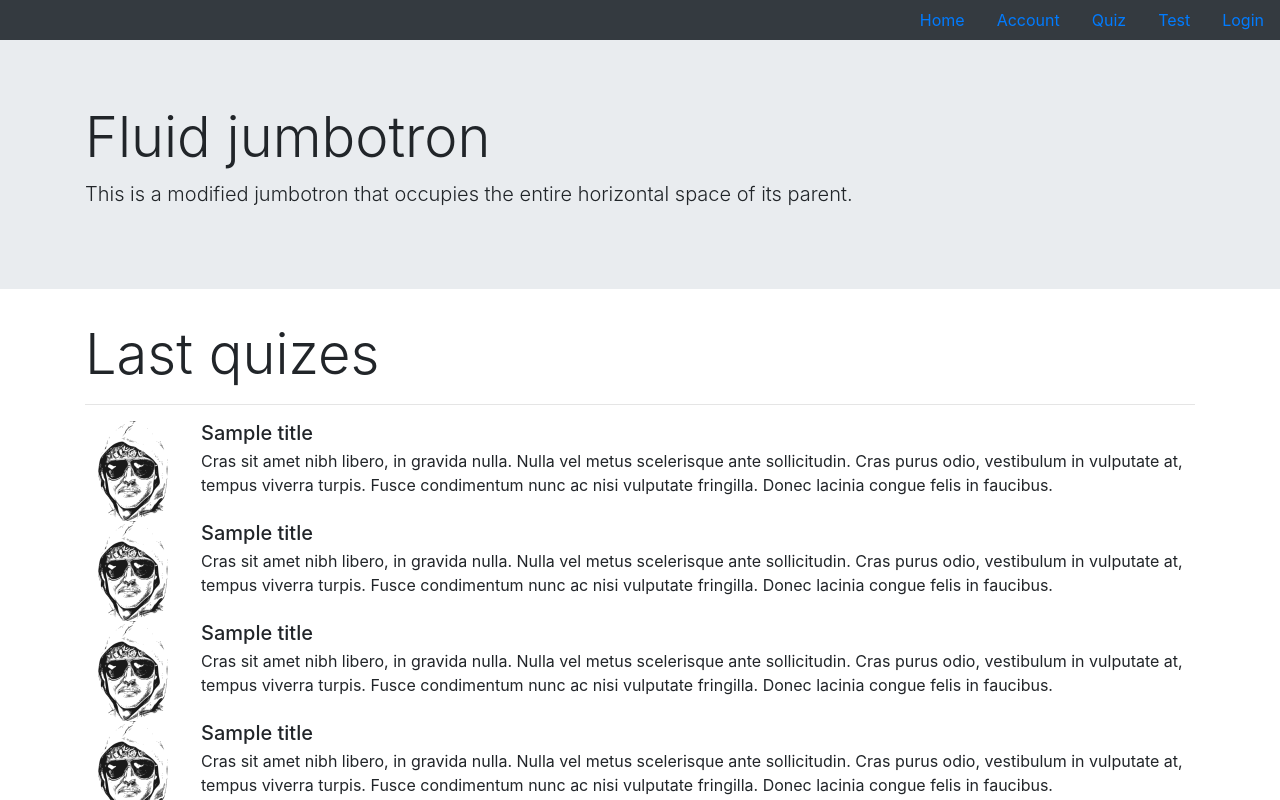
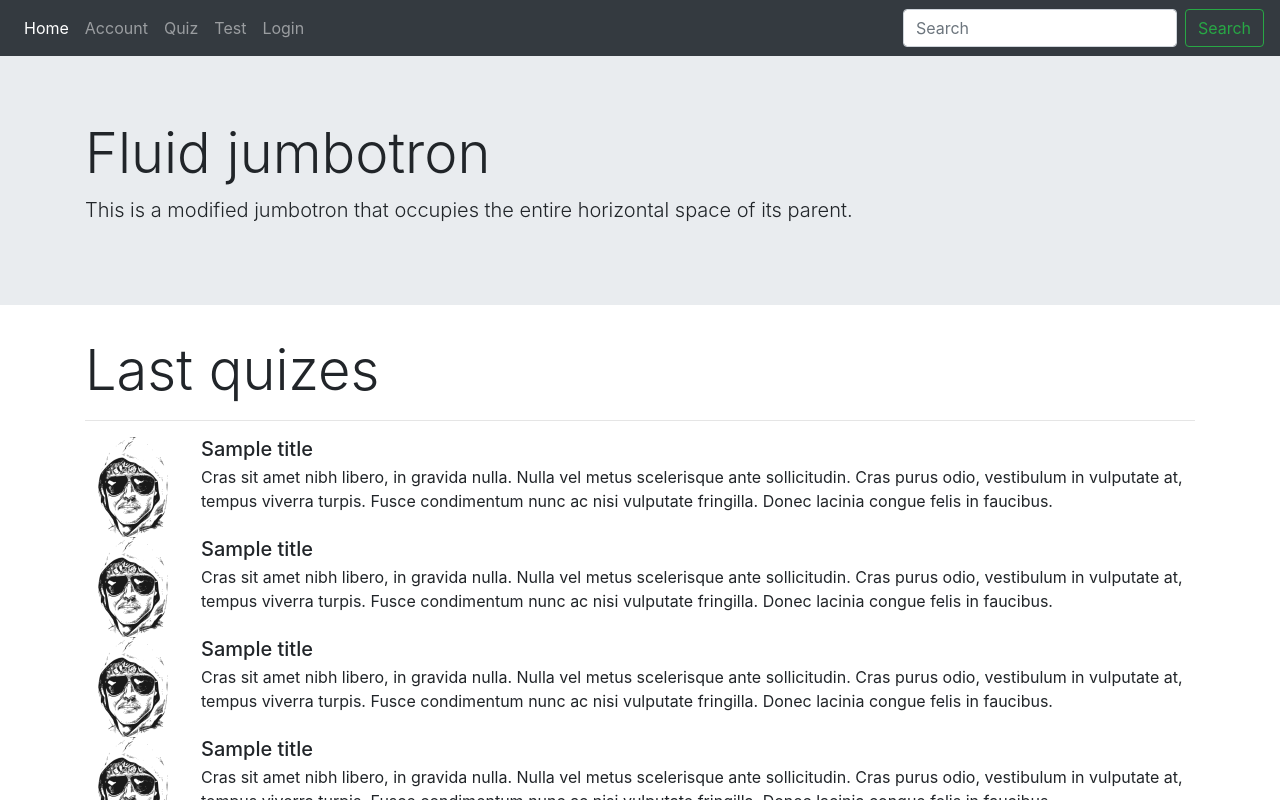
Before and after one commit to Delgerskhn/quiz-and-test, a Next.js app: page / in a window 1280 px wide. Shown: the top 800 px of the page. Built offline with nearby package versions, Linux system fonts and the light colour scheme.

Commit message:
styled navbar

```diff
--- a/components/Login.jsx
+++ b/components/Login.jsx
@@ -7,7 +7,7 @@ export default function Login() {
   };
   return (
     <li class="nav-item">
-      <a class="nav-link text-primary" onClick={showmodal}>
+      <a class="nav-link" style={{ cursor: "pointer" }} onClick={showmodal}>
         Login
       </a>
       <div class="modal" style={{ display: modal }} tabindex="1" role="dialog">
--- a/components/Navbar.jsx
+++ b/components/Navbar.jsx
@@ -2,27 +2,62 @@ import Link from "next/link";
 import Login from "../components/Login";
 
 export default () => (
-  <ul class="nav bg-dark justify-content-end">
-    <li class="nav-item">
+  <nav class="navbar navbar-expand-lg navbar-dark bg-dark">
+    <button
+      class="navbar-toggler"
+      type="button"
+      data-toggle="collapse"
+      data-target="#navbarSupportedContent"
+      aria-controls="navbarSupportedContent"
+      aria-expanded="false"
+      aria-label="Toggle navigation"
+    >
+      <span class="navbar-toggler-icon"></span>
+    </button>
+
+    <div class="collapse navbar-collapse" id="navbarSupportedContent">
+      <ul class="navbar-nav mr-auto">
+        <li class="nav-item active">
           <Link href="/">
-        <a class="nav-link active">Home</a>
+            <a class="nav-link">
+              Home <span class="sr-only">(current)</span>
+            </a>
           </Link>
         </li>
         <li class="nav-item">
           <Link href="/account">
-        <a class="nav-link">Account</a>
+            <a class="nav-link">
+              Account <span class="sr-only">(current)</span>
+            </a>
           </Link>
         </li>
-    <li class="nav-item">
+        <li class="nav-item ">
           <Link href="/quiz">
-        <a class="nav-link">Quiz</a>
+            <a class="nav-link">
+              Quiz <span class="sr-only">(current)</span>
+            </a>
           </Link>
         </li>
-    <li class="nav-item">
+        <li class="nav-item ">
           <Link href="/test">
-        <a class="nav-link">Test</a>
+            <a class="nav-link">
+              Test <span class="sr-only">(current)</span>
+            </a>
           </Link>
         </li>
         <Login />
       </ul>
+      <form class="form-inline my-2 my-lg-0">
+        <input
+          class="form-control mr-sm-2"
+          type="search"
+          placeholder="Search"
+          aria-label="Search"
+        />
+        <button class="btn btn-outline-success my-2 my-sm-0" type="submit">
+          Search
+        </button>
+      </form>
+    </div>
+  </nav>
 );
```
Also changed, not shown: 1 other file (tests, documents, lock files or other folders). Lines whose indentation alone changed are shown as unchanged.
